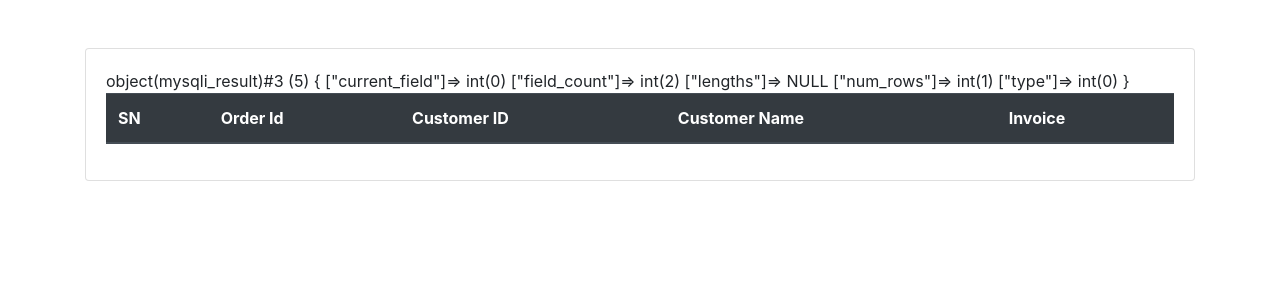
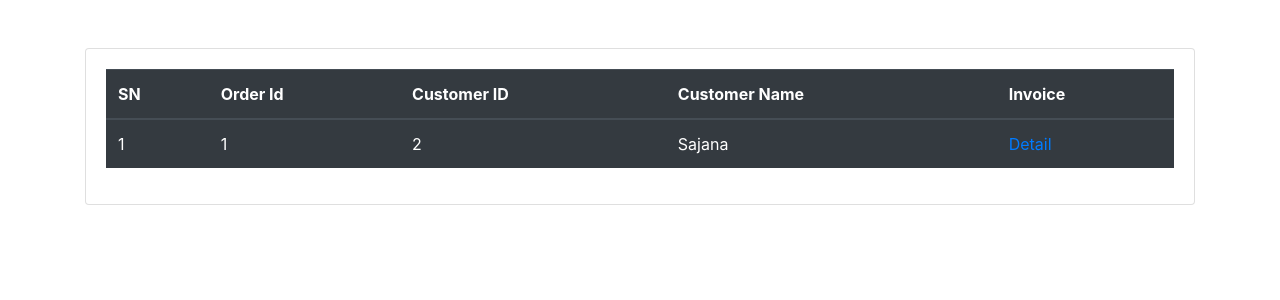
Before and after one commit to saradd66/invovoice_mgmt_system, a PHP site: page /login/order/manage.php in a window 1280 px wide. Shown: the part 56-356 px from the top of the page. Run offline with PHP 8.4, Linux system fonts and the light colour scheme; data comes from the database, SQL or seed files in the repository; lists and menus that the app fills with data are empty.

Commit message:
Customer Name Fixed in Order Manage Page

```diff
--- a/order/manage.php
+++ b/order/manage.php
@@ -37,15 +37,16 @@ require_once "../database/config.php";
 
 $sql="select * from orders";
 $result=mysqli_query($conn,$sql);
-var_dump($result);
 if(mysqli_num_rows($result)>0)
 {
 	$sn=1;
-	$customer_id = mysqli_fetch_assoc($result)['customerid'];
-	$sql1= "select * from customer where cid='$customer_id'";
-	$customer =mysqli_fetch_assoc(mysqli_query($conn,$sql1));
+
 	while($row=mysqli_fetch_assoc($result))
-	{?>
+	{
+		$customer_id = $row['customerid'];
+		$sql1= "select * from customer where cid='$customer_id'";
+		$customer =mysqli_fetch_assoc(mysqli_query($conn,$sql1));
+		?>
 		<tr>
 		<td><?php echo $sn; ?> </td>
 		<td> <?php echo $row['oid'];?></td>
```
